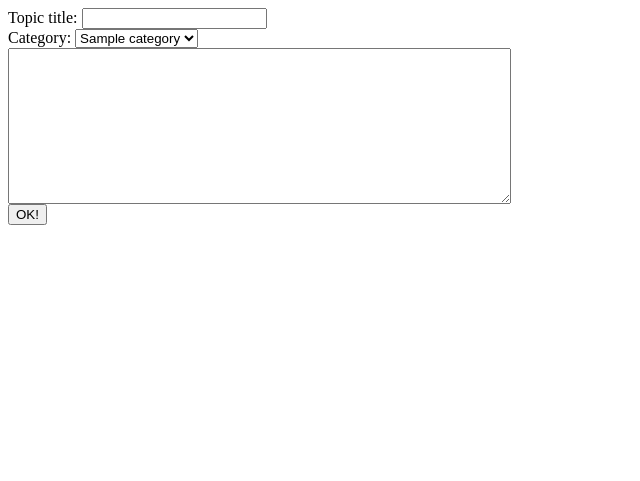
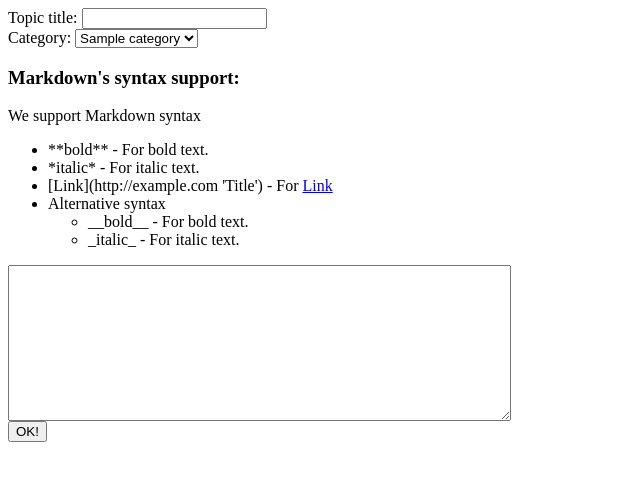
Before and after one commit to PelnaE/Phorumph, a PHP site: the page made by application/views/topic/new.php in a window 1280 px wide. Shown: the top 481 px of the page, without its empty margins (0-640 px from the left). Run offline with PHP 8.4, Linux system fonts and the light colour scheme; the template is opened without the code that fills it: most values are stand-ins (such as "Sample title", 1, 10 or a date in 2020); data that the repository does not hold is empty; some libraries are stand-ins or nearby versions.

Commit message:
Added a information about Markdown support.

```diff
--- a/application/views/topic/new.php
+++ b/application/views/topic/new.php
@@ -8,6 +8,18 @@
             <?php endforeach; ?>
         </select><br />
     <?php endif; ?>
+<h3>Markdown's syntax support:</h3>
+<p>We support Markdown syntax</p>
+<ul>
+    <li>**bold** - For bold text.</li>
+    <li>*italic* - For italic text.</li>
+    <li>[Link](http://example.com 'Title') - For <a href="http://example.com" title"Title">Link</a></li>
+    <li>Alternative syntax</li>
+    <ul>
+        <li>__bold__ - For bold text.</li>
+        <li>_italic_ - For italic text.</li>
+    </ul>
+</ul>
     <textarea name="content" rows="10" cols="60"></textarea><br />
     <input type="submit" value="OK!" />
 </form>
```
